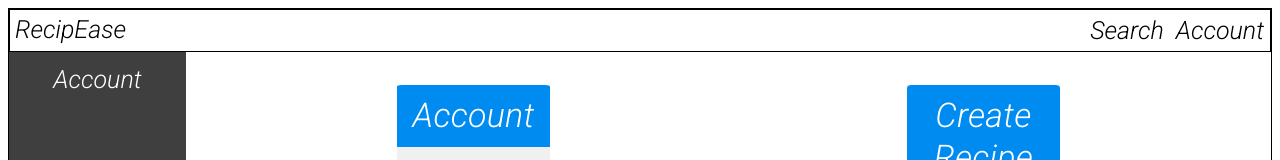
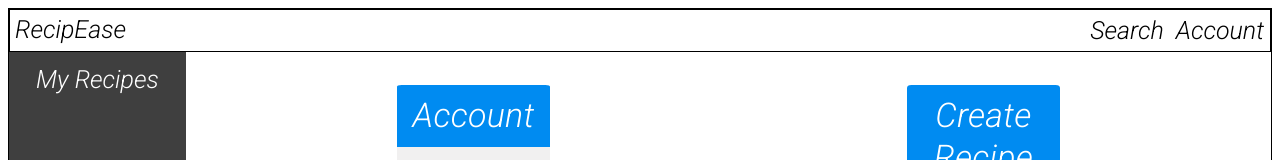
Before and after one commit to Chubbard022/recipeBookFE, a React (Create React App) app: page /dashboard in a window 1280 px wide. Shown: the top 160 px of the page. Built offline with nearby package versions, Linux system fonts and the light colour scheme.

Commit message:
changing display name

```diff
--- a/src/Components/Dashboard/SideBar.js
+++ b/src/Components/Dashboard/SideBar.js
@@ -15,7 +15,7 @@ function SideBar(props){
         <div className="sideBar">
             <div className="sideBarLinks">
                 <Link className="sideBarLink" to="/account">
-                    Account
+                    My Recipes
                 </Link>
                 <Link className="sideBarLink" to="/recipemaker">
                     Create Recipe
```
